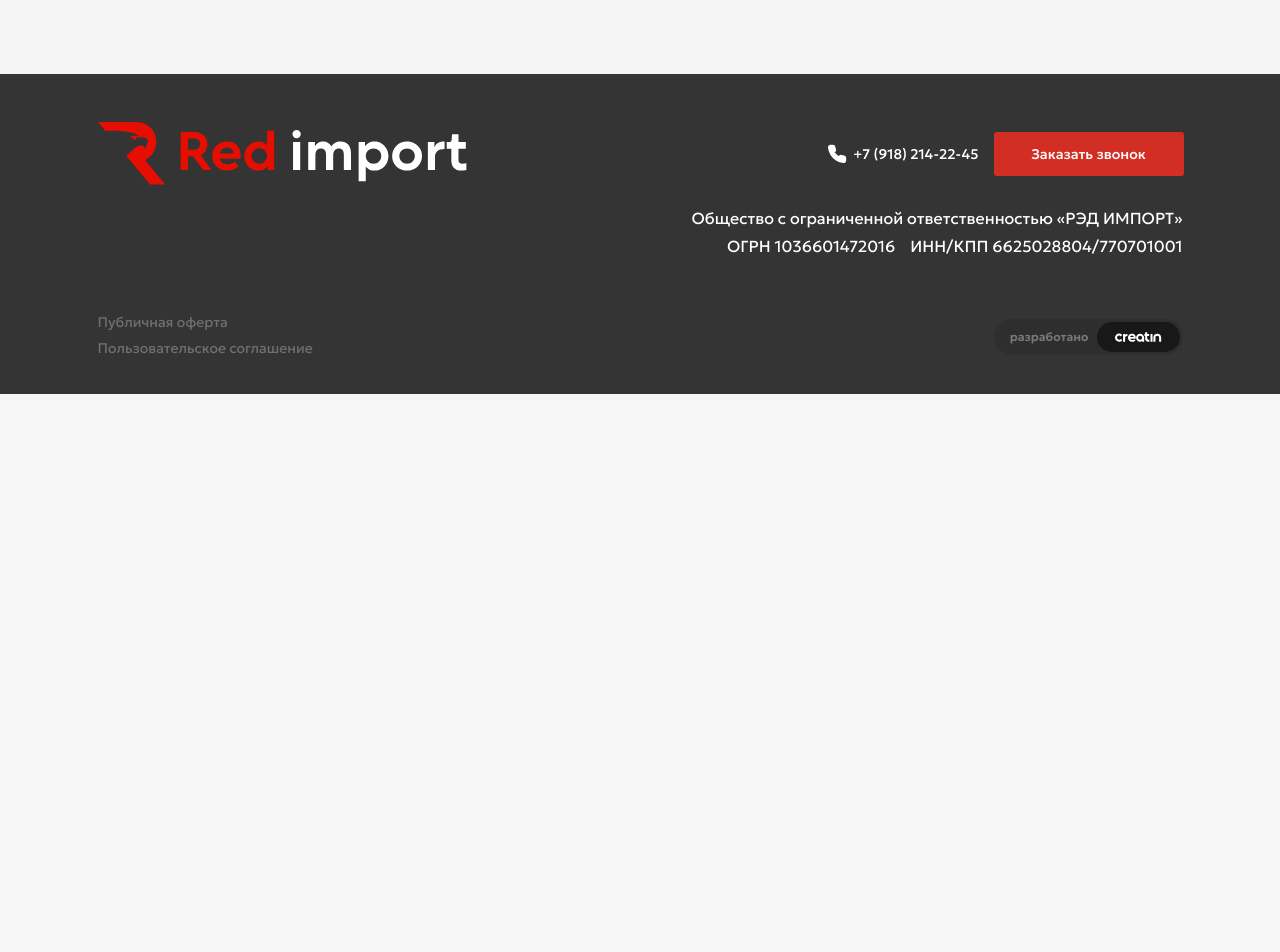
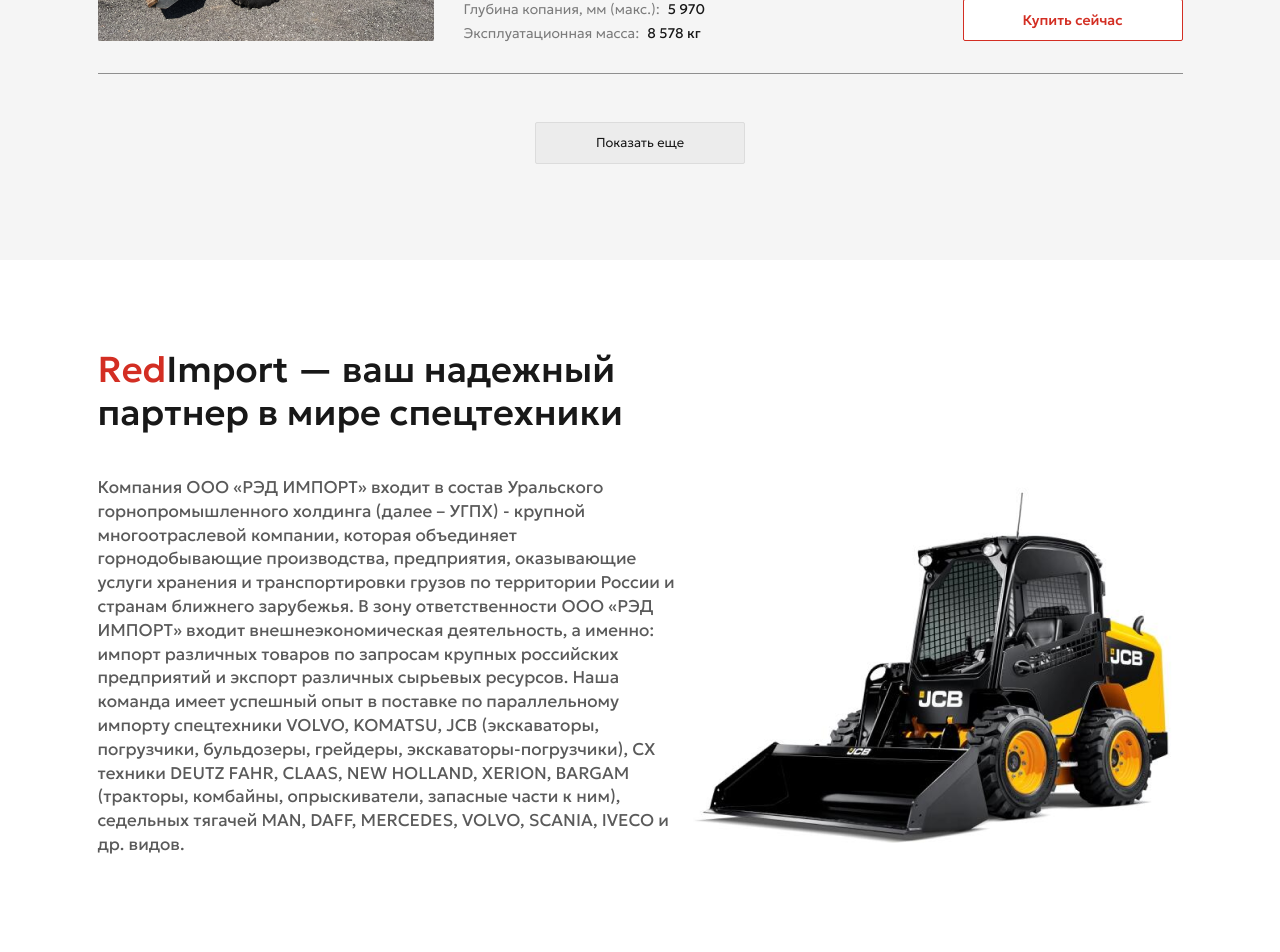
Before and after one commit to Vadim4ick/red-import, a Next.js app: page / in a window 1280 px wide. Shown: the part 3580-4532 px from the top of the page. Before the commit the page ends 3974 px from the top, so only its background shows below. Built offline with nearby package versions, Linux system fonts and the light colour scheme.

Commit message:
adding about section

```diff
--- a/src/app/page.tsx
+++ b/src/app/page.tsx
@@ -1,3 +1,4 @@
+import { About } from "@/components/About";
 import { Advantages } from "@/components/Advantages";
 import { Catalog } from "@/components/Catalog";
 import { MainSection } from "@/components/MainSection";
@@ -10,6 +11,8 @@
       <Advantages />
 
       <Catalog />
+
+      <About />
     </>
   );
 }
--- /dev/null
+++ b/src/components/About/index.ts
@@ -0,0 +1 @@
+export { About } from "./ui/About";
--- /dev/null
+++ b/src/components/About/ui/About.tsx
@@ -0,0 +1,48 @@
+import { Container } from "@/shared/ui/container";
+import Image from "next/image";
+
+const About = () => {
+  return (
+    <section className="bg-white pb-[96px] pt-[88px]">
+      <Container>
+        <div className="flex items-end gap-[2px]">
+          <div className="flex flex-col gap-[42px]">
+            <h2 className="heading-two">
+              <span className="text-buttonColor">Red</span>Import — ваш надежный
+              партнер в мире спецтехники
+            </h2>
+
+            <p className="text-[17px] leading-[23.8px] text-[#5A5A5A]">
+              Компания ООО «РЭД ИМПОРТ» входит в состав Уральского
+              горнопромышленного холдинга (далее – УГПХ) - крупной
+              многоотраслевой компании, которая объединяет горнодобывающие
+              производства, предприятия, оказывающие услуги хранения и
+              транспортировки грузов по территории России и странам ближнего
+              зарубежья. В зону ответственности ООО «РЭД ИМПОРТ» входит
+              внешнеэкономическая деятельность, а именно: импорт различных
+              товаров по запросам крупных российских предприятий и экспорт
+              различных сырьевых ресурсов. Наша команда имеет успешный опыт в
+              поставке по параллельному импорту спецтехники VOLVO, KOMATSU, JCB
+              (экскаваторы, погрузчики, бульдозеры, грейдеры,
+              экскаваторы-погрузчики), СХ техники DEUTZ FAHR, CLAAS, NEW
+              HOLLAND, XERION, BARGAM (тракторы, комбайны, опрыскиватели,
+              запасные части к ним), седельных тягачей MAN, DAFF, MERCEDES,
+              VOLVO, SCANIA, IVECO и др. видов.
+            </p>
+          </div>
+
+          <div className="w-[495px] flex-shrink-0">
+            <Image
+              src={"/img/about/1.png"}
+              alt="about"
+              width={495}
+              height={376}
+            />
+          </div>
+        </div>
+      </Container>
+    </section>
+  );
+};
+
+export { About };
--- a/src/components/Catalog/ui/Catalog.tsx
+++ b/src/components/Catalog/ui/Catalog.tsx
@@ -2,6 +2,7 @@
 import { Filters } from "./Filters";
 import { mockDataItems } from "@/shared/const";
 import { CatalogItem } from "./CatalogItem";
+import { Button } from "@/shared/ui/button";
 
 const Catalog = () => {
   return (
@@ -13,10 +14,17 @@
           <Filters />
         </div>
 
-        <div>
+        <div className="flex w-full flex-col items-center gap-[48px]">
           {mockDataItems.map((item) => (
             <CatalogItem key={item.id} item={item} />
           ))}
+
+          <Button
+            className="flex h-[42px] w-[210px] text-[13px] leading-[16px]"
+            variant={"secondary"}
+          >
+            Показать еще
+          </Button>
         </div>
       </Container>
     </section>
--- a/src/components/Catalog/ui/CatalogItem.tsx
+++ b/src/components/Catalog/ui/CatalogItem.tsx
@@ -5,7 +5,7 @@
 
 const CatalogItem = ({ item }: { item: MockDataItem }) => {
   return (
-    <article className="grid grid-cols-[336px_1fr] gap-[30px] border-b border-[#8F8F8F] py-[32px]">
+    <article className="grid w-full grid-cols-[336px_1fr] gap-[30px] border-b border-[#8F8F8F] py-[32px]">
       <div className="relative h-[264px]">
         <Image src={item.imgCatalog} alt={item.title} fill />
       </div>
```
Also changed, not shown: public/img/about/1.png (added).
